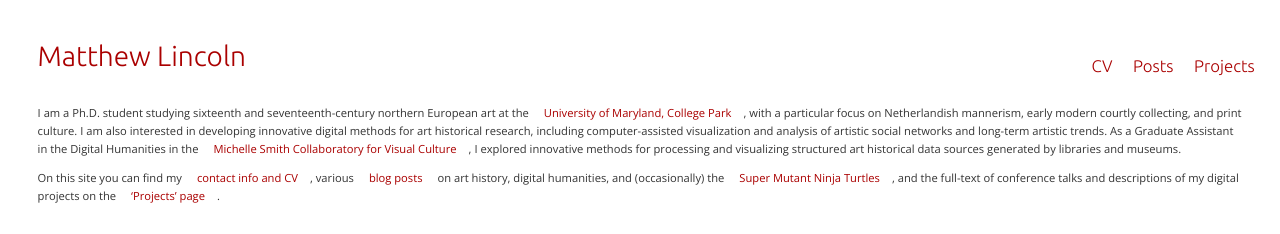
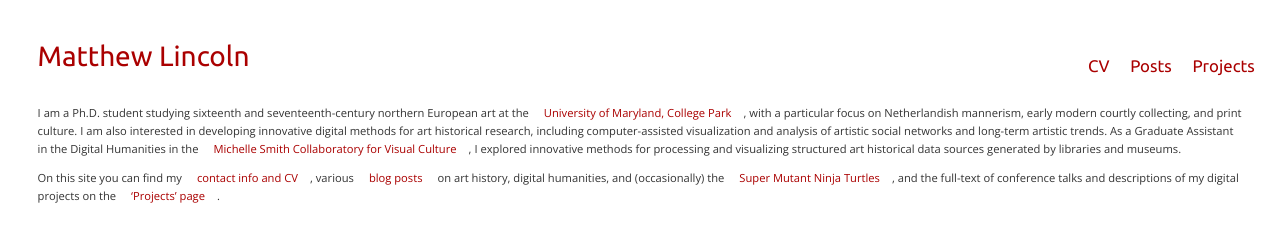
Before and after one commit to mdlincoln/mdlincoln.github.io, a Jekyll site: the page built from index.md, in a window 1280 px wide. Shown: the top 234 px of the page. Built offline with Jekyll 4.4.1, drawn with Linux system fonts in a browser that asks for light colours.

Commit message:
Use normal weight for site header

```diff
--- a/css/main.css
+++ b/css/main.css
@@ -162,15 +162,7 @@ body header h1 {
   border: none;
   margin: 0;
   line-height: 1.5em;
-  font-weight: lighter;
-}
-
-body header h2 {
-  font-family: "Ubuntu";
-  font-size: 1em;
-  color: #a00;
-  text-align: right;
-  font-weight: lighter;
+  font-weight: normal;
 }
 
 /*    NAV  */
@@ -180,6 +172,7 @@ body header nav {
   margin: 1em 0em;
   font-size: 14pt;
   font-family: "Ubuntu";
+  font-weight: normal;
 }
 
 body header nav a {
```
